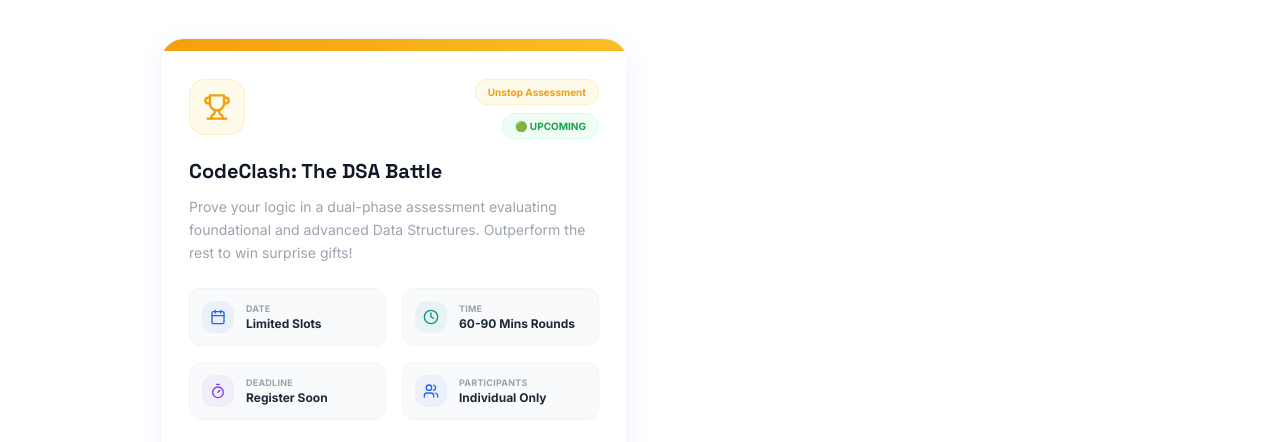
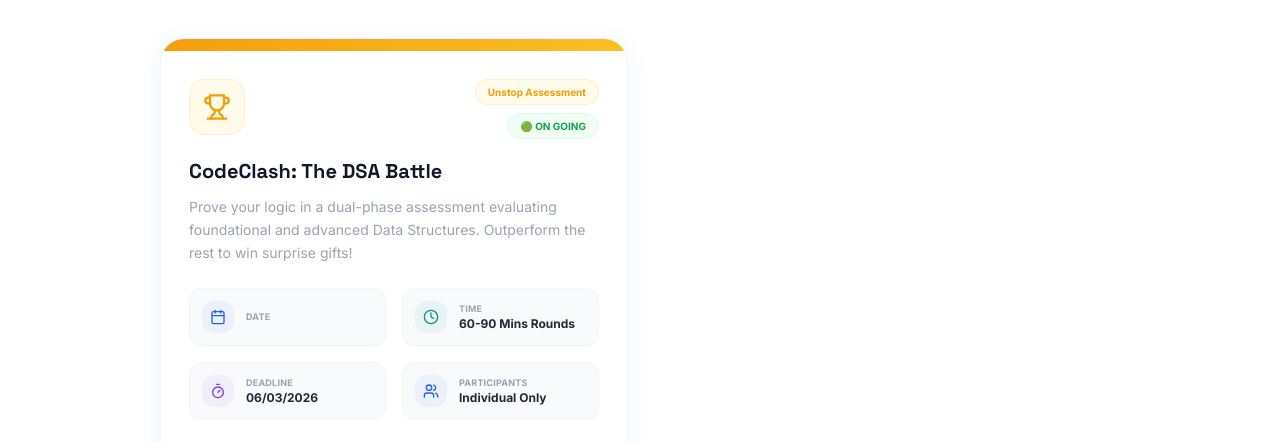
Before and after one commit to Pragadeeshwaran-007/Info-Techiezz, a React (Vite) app: page /events in a window 1280 px wide. Shown: the part 804-1246 px from the top of the page. Built offline with nearby package versions, Linux system fonts and the light colour scheme; the HTML template or start-up script is replaced by a standard one.

Commit message:
events - update

```diff
--- a/src/pages/Events.tsx
+++ b/src/pages/Events.tsx
@@ -16,9 +16,9 @@
         id: 'codeclash',
         title: 'CodeClash: The DSA Battle',
         description: 'Prove your logic in a dual-phase assessment evaluating foundational and advanced Data Structures. Outperform the rest to win surprise gifts!',
-        date: 'Limited Slots',
+        deadline: '06/03/2026',
         time: '60-90 Mins Rounds',
-        deadline: 'Register Soon',
+        Rounds: '2',
         participants: 'Individual Only',
         prize: 'Gifts + Certificates',
         link: 'https://unstop.com/p/codeclash-infotechiezz-1646268',
@@ -75,7 +75,7 @@
                         {event.badge}
                     </span>
                     <span className="text-[10px] font-bold px-3 py-1 rounded-full bg-green-50 text-green-600 border border-green-100">
-                        🟢 UPCOMING
+                        🟢 ON GOING
                     </span>
                 </div>
             </div>
```
